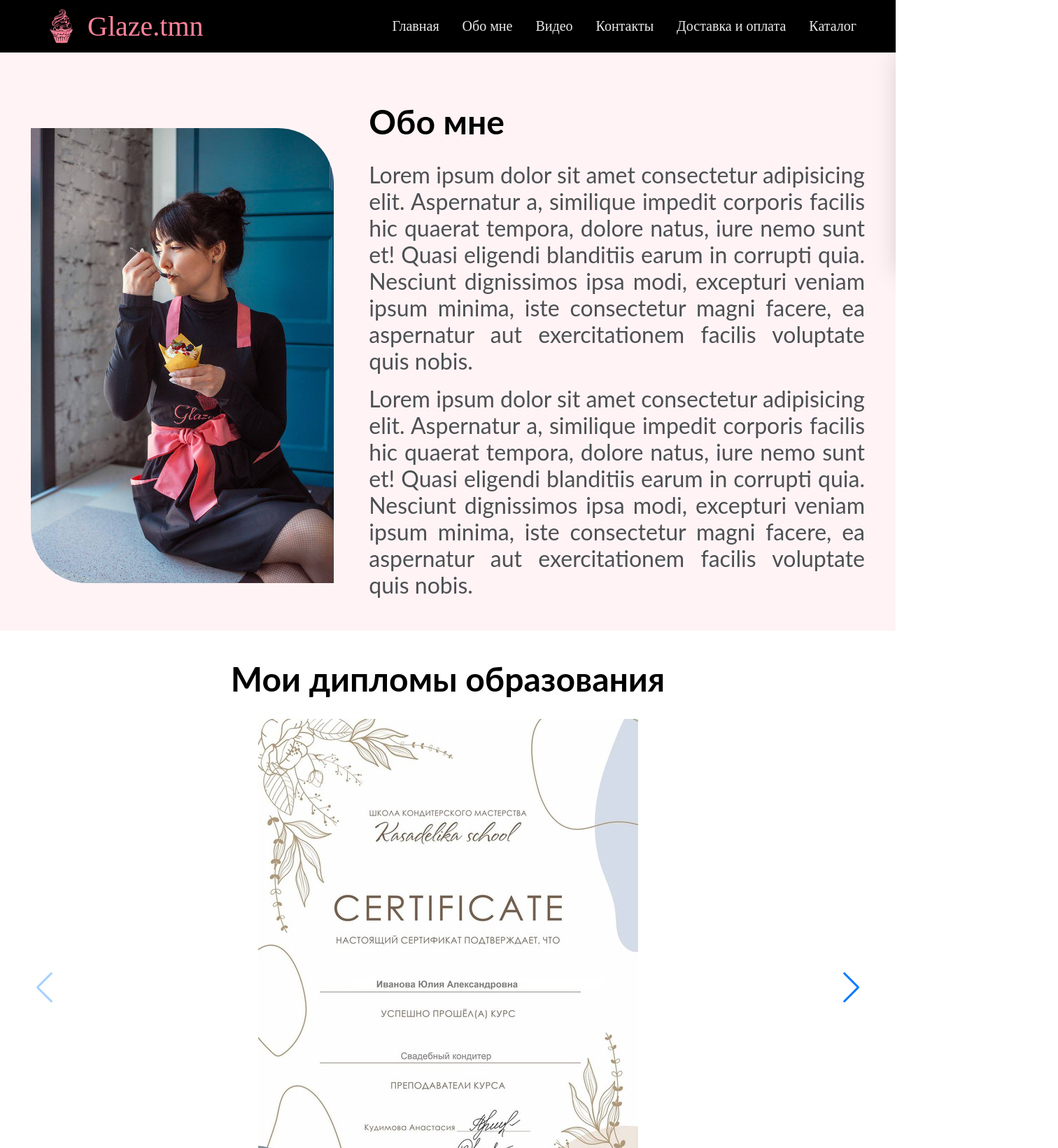
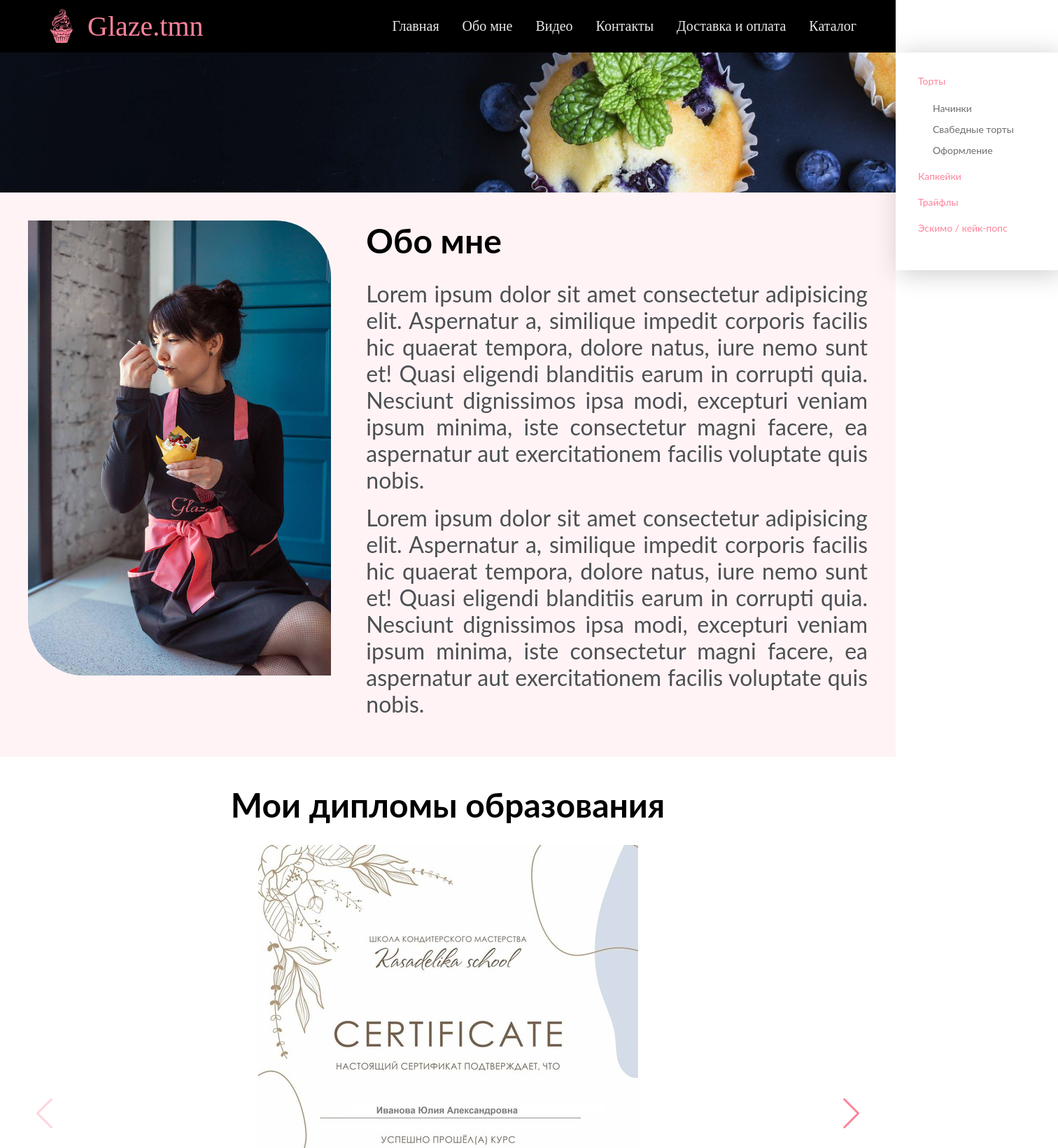
Before and after one commit to ZakirovaVera/DiplomProject_ZakirovaV, a Vue app: page /about in a window 1280 px wide. Shown: the top 1640 px of the page at 70% size, 1512 px wide, since content can reach past the window. Built offline with nearby package versions, Linux system fonts and the light colour scheme.

Commit message:
фикс шапки

```diff
--- a/src/App.vue
+++ b/src/App.vue
@@ -24,7 +24,7 @@ export default {
 
 body {
   font-family: 'Lato', sans-serif;
-  // background-color: aqua;
+  background-color: #FFFFFF;
 }
 
 .center {
@@ -40,8 +40,21 @@ a {
   text-decoration: none;
 }
 
-.box-site {
-  overflow: hidden;
-  position: relative;
+// .box-site {
+//   overflow: hidden;
+//   position: relative;
+// }
+
+.swiper-wrapper {
+  align-items: center;
+}
+
+.swiper-button-prev::after,
+.swiper-button-next::after {
+  color: $colorSelectSite;
+}
+
+html:root {
+  --swiper-theme-color: #ff839b;
 }
 </style>
--- /dev/null
+++ b/src/components/BannerComponent.vue
@@ -0,0 +1,27 @@
+<template>
+    <div class="banner center">
+    </div>
+</template>
+
+<script>
+
+export default {
+
+}
+</script>
+
+<style lang="scss" scoped>
+@import "@/assets/_vars.scss";
+
+.banner {
+    // background: url(<path-to-image>), lightgray 50% / cover no-repeat;
+    background-image: url(@/assets/img/banner2.jpg);
+    background-size: cover;
+    background-position: center;
+    height: 200px;
+    display: flex;
+    align-items: flex-end;
+    justify-content: center;
+
+}
+</style>
--- a/src/components/HeaderComponent.vue
+++ b/src/components/HeaderComponent.vue
@@ -1,12 +1,12 @@
 <template>
-    <header class="header center">
+    <header class="header sticky  center">
         <div class="header__left">
             <router-link class="header__left_logo" to="./">
                 <img :src="infoLogo.logotype" alt="ikon_logo" height="55">
                 <h2 class="header__left_logo-text">{{ infoLogo.nameFirma }}</h2>
             </router-link>
         </div>
-        <nav class="header__right">
+        <nav class="header__right ">
             <router-link :to="item.url" v-for="item in menulinks" :key="item.id">{{ item.title }}</router-link>
             <label for="burger">Каталог
             </label>
@@ -40,11 +40,10 @@ export default {
 <style lang="scss" scoped>
 @import "@/assets/vars";
 
-.box-site {
-    overflow: hidden;
-    position: relative;
+.sticky{
+    position: sticky;
+    top: 0;
 }
-
 .header {
     min-height: 75px;
     background: $colorBackground;
@@ -54,7 +53,6 @@ export default {
     justify-content: space-between;
     align-items: center;
     transition: background-color 0.3s;
-    // position: relative;
 
     &__left {
         padding-left: 1rem;
@@ -78,6 +76,8 @@ export default {
     }
 
     &__right {
+        overflow: hidden;
+        position: relative;
         display: flex;
         align-items: center;
         gap: 33px;
--- a/src/pages/AboutMePage.vue
+++ b/src/pages/AboutMePage.vue
@@ -1,4 +1,5 @@
 <template>
+    <BannerComponent/>
     <section class="about-me center">
         <div class="about-me__banner">
             <div class="about-me__img-wrap">
@@ -28,10 +29,6 @@
                 </div>
             </swiper-slide>
         </swiper>
-
-        <!-- <div class="about-me__diplom__item" v-for="item in infoLogo.diplom" :key="index">
-            <img :src="item" alt="diplom">
-            </div>-->
     </div>
 </template>
 
@@ -49,17 +46,22 @@ import 'swiper/css/pagination';
 
 // import required modules
 import { Navigation, Pagination, Mousewheel, Keyboard } from 'swiper/modules';
-
-
+import BannerComponent from '@/components/BannerComponent.vue';
 
 export default {
+    data() {
+        return {
+            title:"Обо мне"
+        }
+    },
     computed: {
         ...mapState(['imgAboutMe', 'infoLogo'])
     },
     components: {
-        Swiper,
-        SwiperSlide,
-    },
+    Swiper,
+    SwiperSlide,
+    BannerComponent
+},
     setup() {
         return {
             modules: [Navigation, Pagination, Mousewheel, Keyboard],
@@ -102,13 +104,13 @@ export default {
 .about-me {
     background: #fff3f5;
     padding-top: 40px;
+    padding-bottom: 40px;
 
     &__banner {
         display: flex;
         flex-direction: row;
         gap: 50px;
-        align-items: center;
-        padding: 30px 4px 30px;
+        align-items: flex-start;
     }
 
     &__img-wrap {
--- a/src/pages/CakeProductPage.vue
+++ b/src/pages/CakeProductPage.vue
@@ -1,4 +1,5 @@
 <template>
+    <BannerComponent/>
     <section class="product-content center">
         <div class="product-content-wrap">
             <h1 class="product-content__title">Начинки Тортов</h1>
@@ -16,6 +17,7 @@
 </template>
 
 <script>
+import BannerComponent from '@/components/BannerComponent.vue';
 import ProductComponent from '@/components/ProductComponent.vue';
 import { mapState } from 'vuex';
 
@@ -27,8 +29,9 @@ export default {
         }
     },
     components: {
-        ProductComponent,
-    },
+    ProductComponent,
+    BannerComponent
+},
     computed: {
         ...mapState(['listFillings']),
         totalPages() {
--- a/src/pages/ContactPage.vue
+++ b/src/pages/ContactPage.vue
@@ -1,13 +1,13 @@
 <template>
-    <div>
-Контакты
-    </div>
+    <BannerComponent/>
 </template>
 
 <script>
+import BannerComponent from '@/components/BannerComponent.vue';
+
     export default {
-
-    }
+    components: { BannerComponent }
+}
 </script>
 
 <style lang="scss" scoped>
--- a/src/pages/HomePage.vue
+++ b/src/pages/HomePage.vue
@@ -165,7 +165,7 @@ export default {
 }
 .product-popular-box{
     display: grid;
-    grid-template-columns: repeat(auto-fill, 300px);
+    grid-template-columns: repeat(auto-fill, 320px);
     gap: 40px;
     justify-content: center;
 }
```
